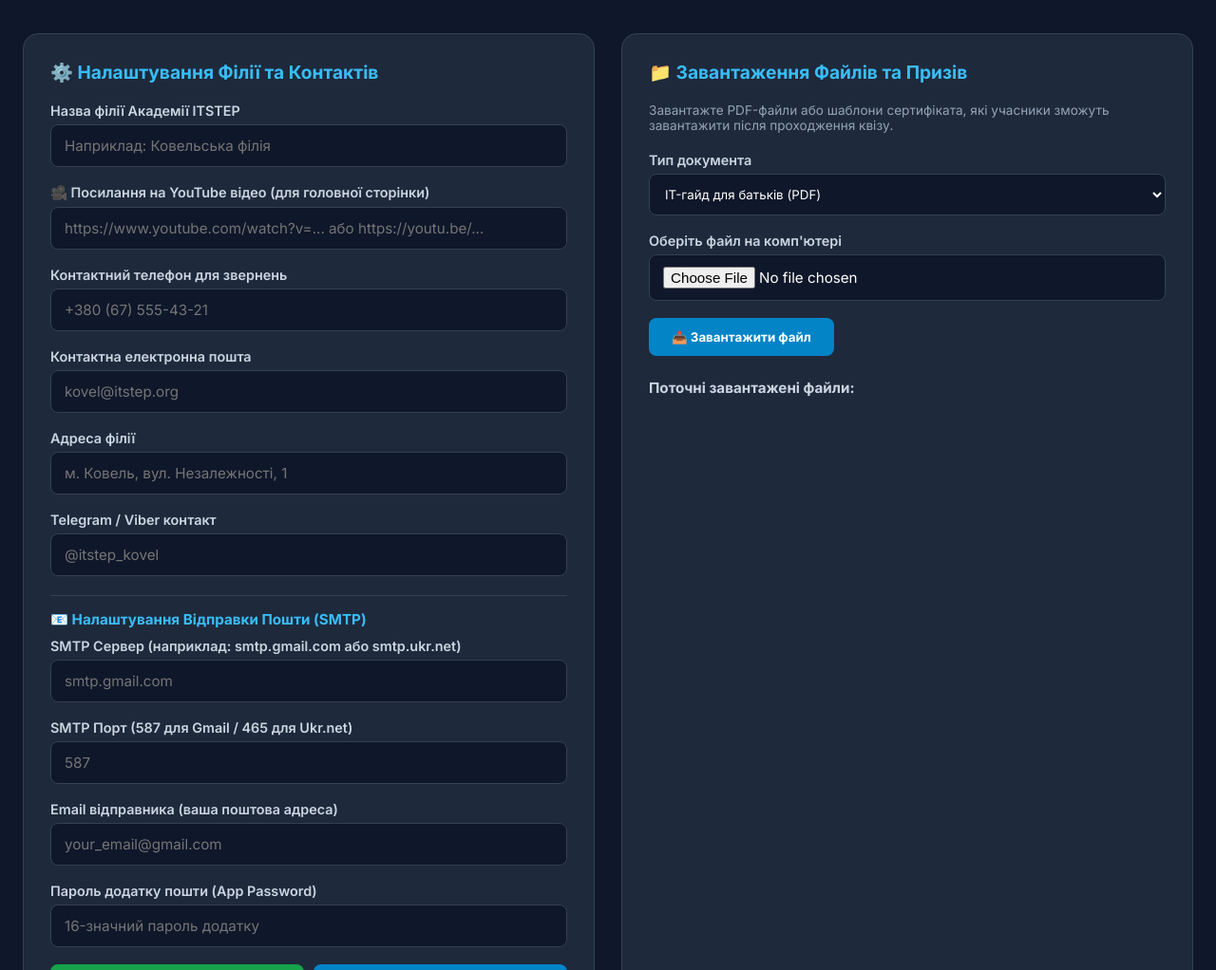
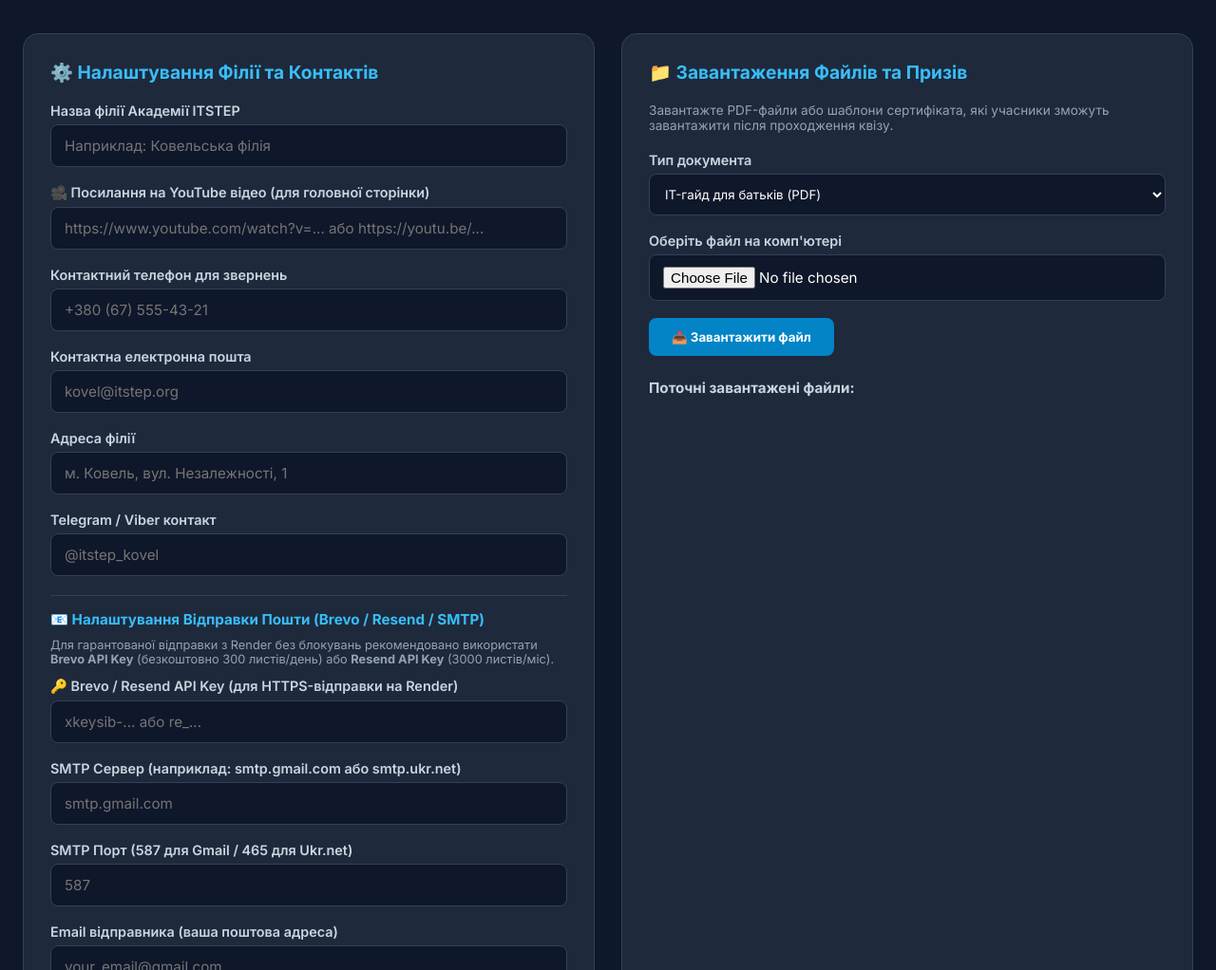
Before and after one commit to shustova-hash/SUMMER_QUIZZ, a website: page public/admin.html in a window 1280 px wide. Shown: the part 78-1100 px from the top of the page at 95% size. Drawn offline with Linux system fonts and the light colour scheme; no server answers; sample sign-in values are in the browser's storage.

Commit message:
Add files via upload

```diff
--- a/public/admin.html
+++ b/public/admin.html
@@ -55,7 +55,14 @@
             <input type="text" id="set_telegram" placeholder="@itstep_kovel">
           </div>
 
-          <h4 style="color: #38bdf8; font-size: 0.95rem; margin: 20px 0 10px; border-top: 1px solid #334155; padding-top: 15px;">📧 Налаштування Відправки Пошти (SMTP)</h4>
+          <h4 style="color: #38bdf8; font-size: 0.95rem; margin: 20px 0 10px; border-top: 1px solid #334155; padding-top: 15px;">📧 Налаштування Відправки Пошти (Brevo / Resend / SMTP)</h4>
+          <p style="font-size: 0.8rem; color: #94a3b8; margin-bottom: 12px;">
+            Для гарантованої відправки з Render без блокувань рекомендовано використати <strong>Brevo API Key</strong> (безкоштовно 300 листів/день) або <strong>Resend API Key</strong> (3000 листів/міс).
+          </p>
+          <div class="form-field">
+            <label for="set_email_api_key">🔑 Brevo / Resend API Key (для HTTPS-відправки на Render)</label>
+            <input type="password" id="set_email_api_key" placeholder="xkeysib-... або re_...">
+          </div>
           <div class="form-field">
             <label for="set_smtp_host">SMTP Сервер (наприклад: smtp.gmail.com або smtp.ukr.net)</label>
             <input type="text" id="set_smtp_host" placeholder="smtp.gmail.com">
```
